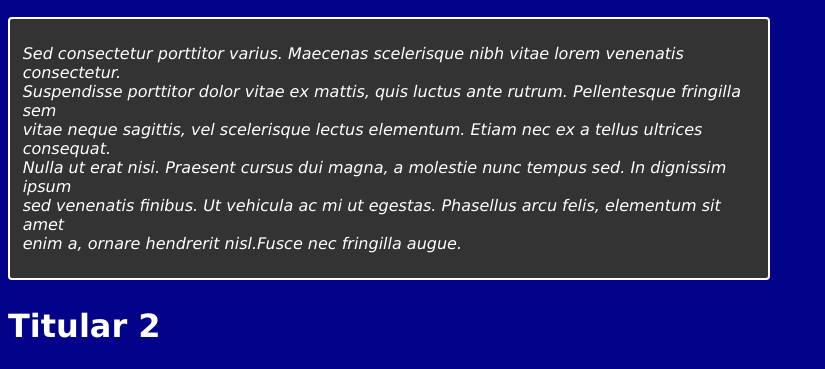
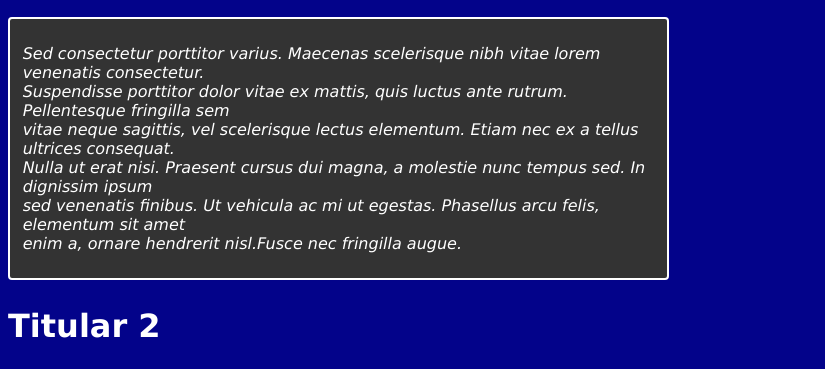
Before and after one commit to mikail97/webnico, a plain HTML site: page index.html in a window 1280 px wide. Shown: the part 428-797 px from the top of the page, without its empty margins (0-825 px from the left). Drawn offline with Linux system fonts and the light colour scheme.

Commit message:
Update styles.css

```diff
--- a/css/styles.css
+++ b/css/styles.css
@@ -29,7 +29,7 @@ h1, h2, h3, h4 {
 }
 
 .caja-texto{
-    width: 58%;
+    width: 50%;
     height: 11%;
     padding-top:2%;
     padding-bottom:2%;
```
